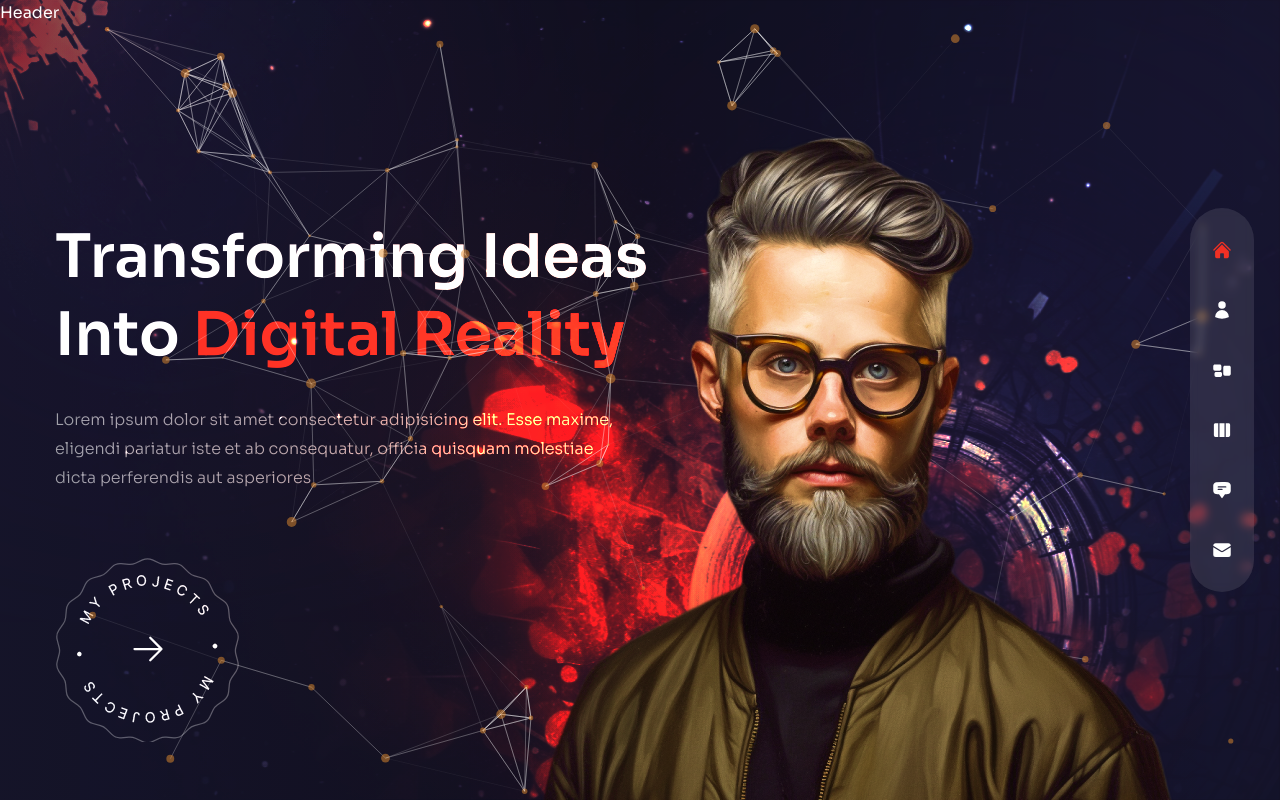
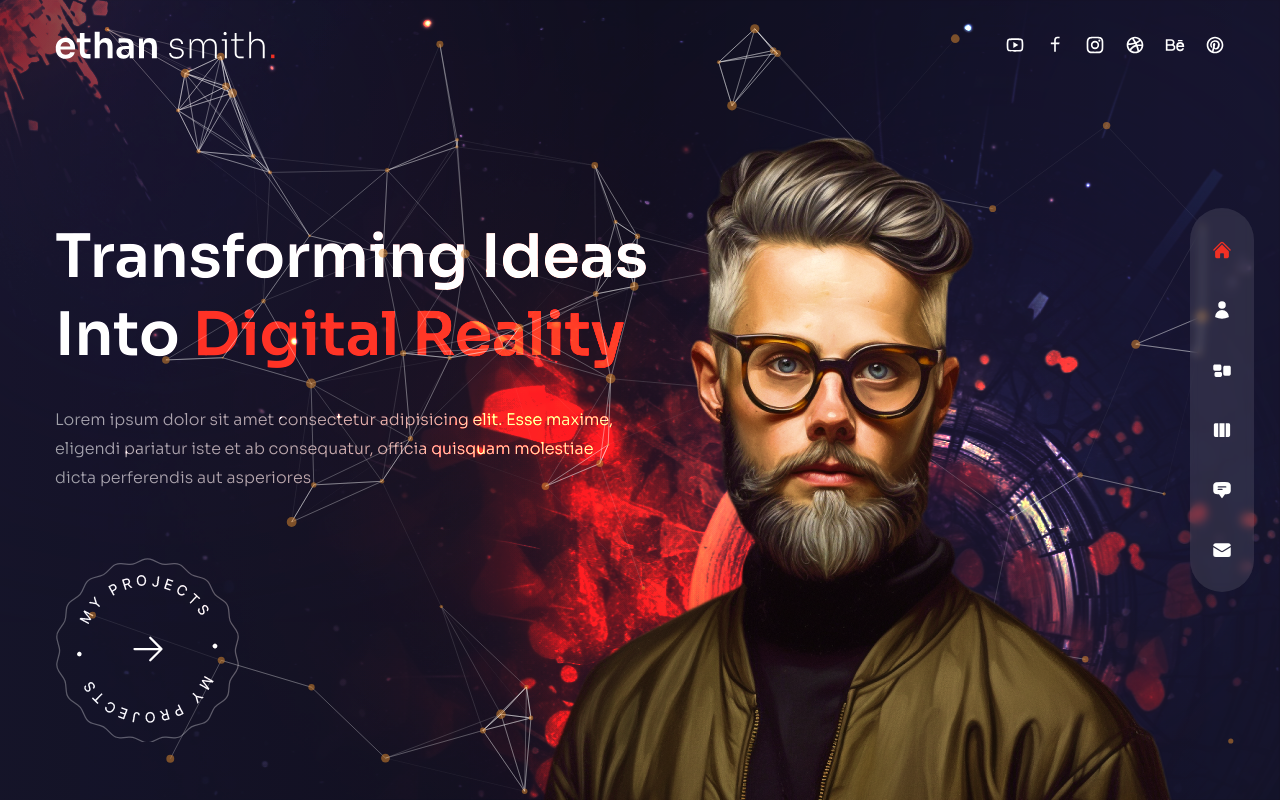
Before and after one commit to alierezayi/Portfolio, a Next.js app: page / in a window 1280 px wide. Built offline with nearby package versions, Linux system fonts and the light colour scheme.

Commit message:
header / social media - logo

```diff
--- a/components/Header.tsx
+++ b/components/Header.tsx
@@ -1,5 +1,28 @@
+import Image from "next/image";
+import Link from "next/link";
+
+import Socials from "./Socials";
+
 const Header = () => {
-  return <header className="absolute z-30 w-full">Header</header>;
+  return (
+    <header className="absolute z-30 w-full flex items-center px-16 xl:px-0 xl:h-[90px]">
+      <div className="container mx-auto">
+        <div className="flex flex-col lg:flex-row justify-between items-center gap-y-6 py-8">
+          <Link href={"/"}>
+            <Image
+              src={"/logo.svg"}
+              width={220}
+              height={48}
+              alt=""
+              priority={true}
+            />
+          </Link>
+
+          <Socials />
+        </div>
+      </div>
+    </header>
+  );
 };
 
 export default Header;
--- /dev/null
+++ b/components/Socials.tsx
@@ -0,0 +1,59 @@
+import Link from "next/link";
+import {
+  RiYoutubeLine,
+  RiInstagramLine,
+  RiDribbbleLine,
+  RiFacebookLine,
+  RiBehanceLine,
+  RiPinterestLine,
+} from "react-icons/ri";
+
+const Socials = () => {
+  return (
+    <div className="flex items-center gap-x-5 text-xl">
+      <Link
+        href={"/"}
+        className="hover:text-accent transition-all duration-300"
+      >
+        <RiYoutubeLine />
+      </Link>
+
+      <Link
+        href={"/"}
+        className="hover:text-accent transition-all duration-300"
+      >
+        <RiFacebookLine />
+      </Link>
+
+      <Link
+        href={"/"}
+        className="hover:text-accent transition-all duration-300"
+      >
+        <RiInstagramLine />
+      </Link>
+
+      <Link
+        href={"/"}
+        className="hover:text-accent transition-all duration-300"
+      >
+        <RiDribbbleLine />
+      </Link>
+
+      <Link
+        href={"/"}
+        className="hover:text-accent transition-all duration-300"
+      >
+        <RiBehanceLine />
+      </Link>
+
+      <Link
+        href={"/"}
+        className="hover:text-accent transition-all duration-300"
+      >
+        <RiPinterestLine />
+      </Link>
+    </div>
+  );
+};
+
+export default Socials;
```
